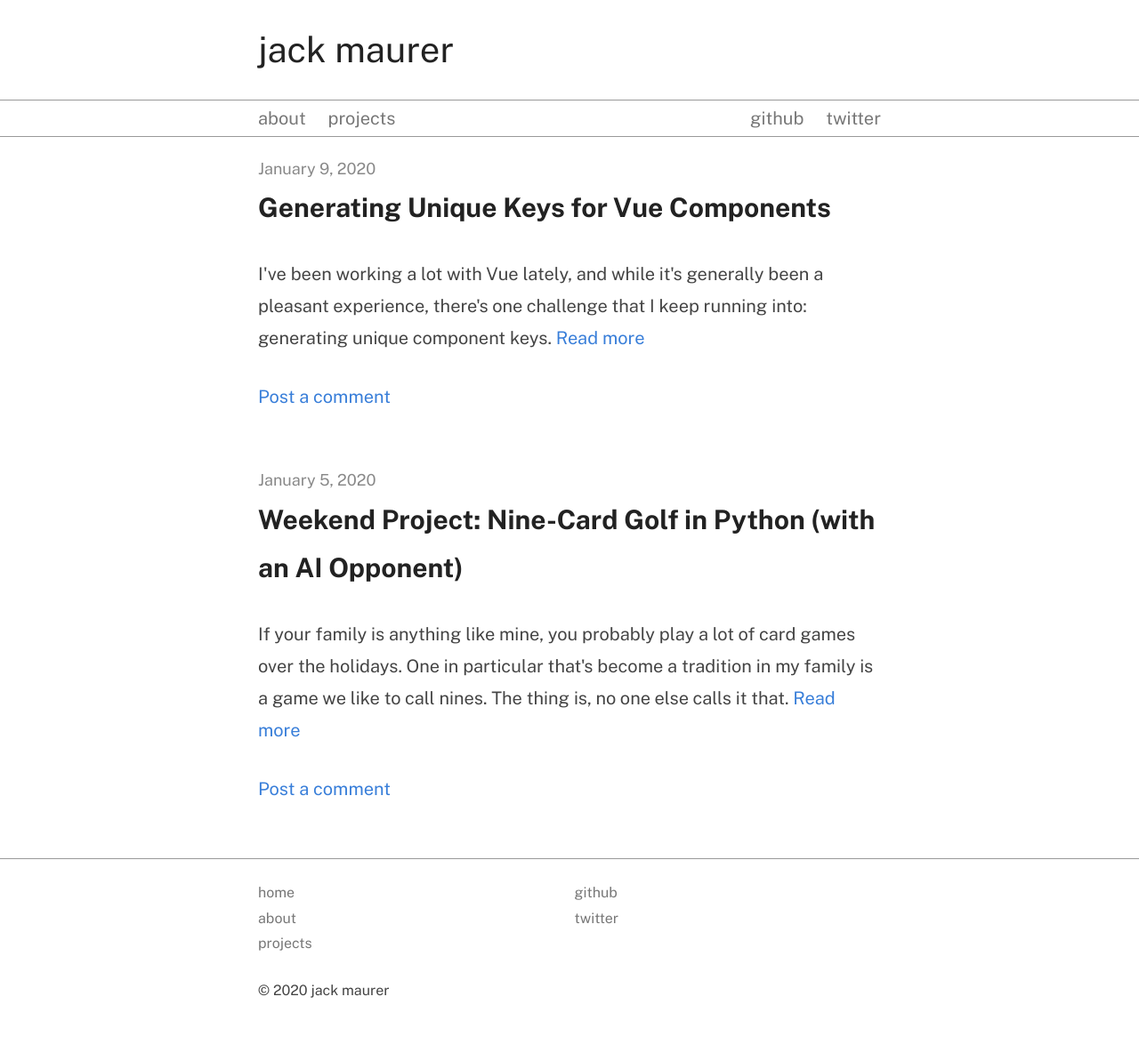
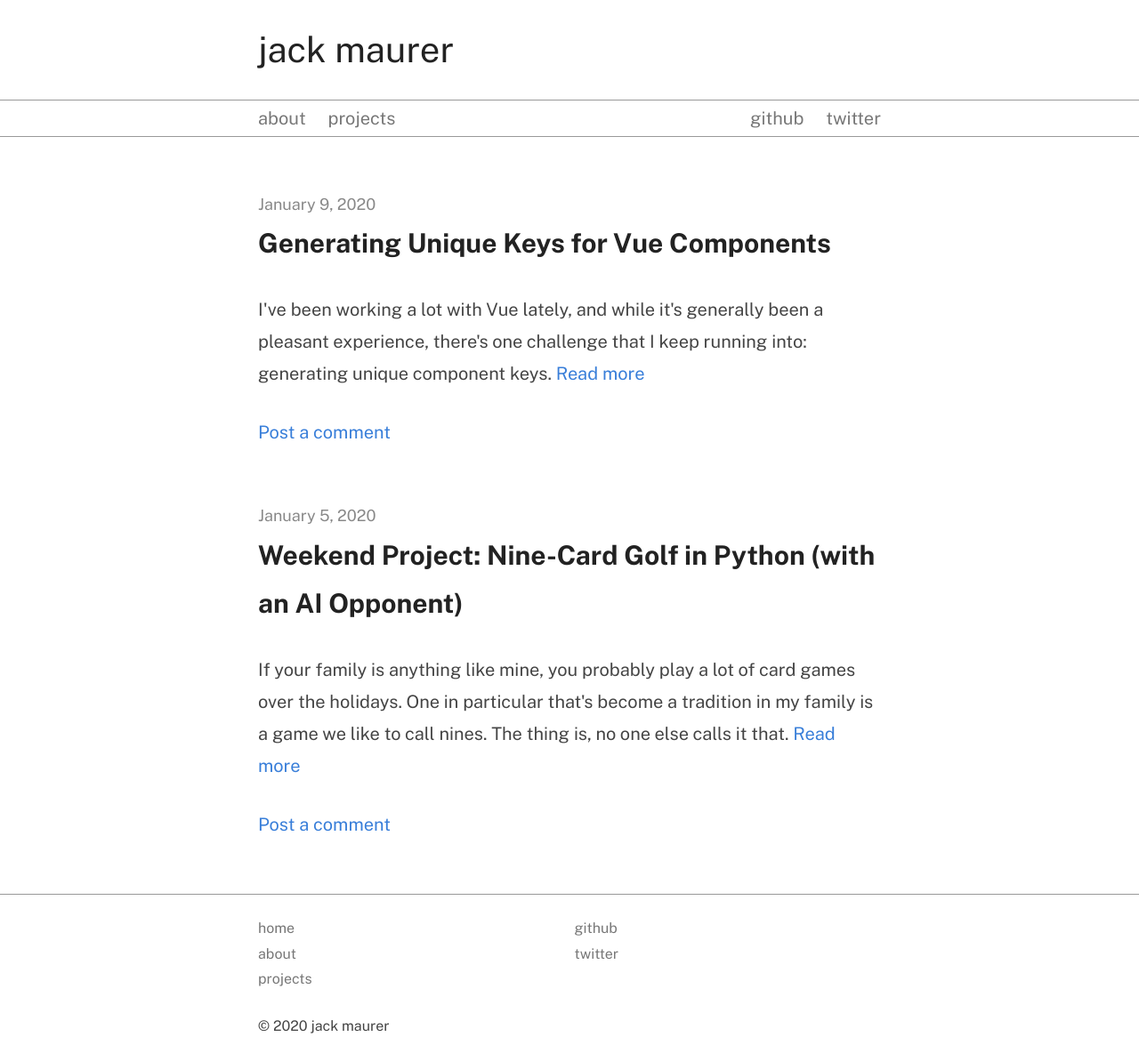
Before and after one commit to jackmaurer/jackmaurer.github.io, a Jekyll site: the page built from index.html, in a window 1280 px wide. Shown: the whole page at 89% size. Built offline with Jekyll 4.4.1, drawn with Linux system fonts in a browser that asks for light colours; comment, search, counter and statistics services are not loaded; before the commit the page ends 1153 px from its top, so only the background shows below that.

Commit message:
Content and post margins, meta viewport

```diff
--- a/_layouts/default.html
+++ b/_layouts/default.html
@@ -13,7 +13,7 @@
 </script>
 <title>{{ page.title }}</title>
 <meta name="description" content="{% if page.description %}{{ page.description }}{% elsif page.excerpt %}{{ page.excerpt }}{% else %}{{ site.description }}{% endif %}">
-<meta name="viewport" content="width=700, initial-scale=1">
+<meta name="viewport" content="width=device-width">
 <link href="https://fonts.googleapis.com/css?family=Public+Sans:400,400i,700,700i|Ubuntu+Mono:400,400i,700,700i&display=swap" rel="stylesheet">
 <link rel="stylesheet" href="/default.css">
 <link rel="stylesheet" href="/main.css">
--- a/main.css
+++ b/main.css
@@ -11,12 +11,12 @@ h1, h2, h3, h4, h5, h6 {
   color: #222;
 }
 
-#site-header-outer, #content-outer {
+#site-header-outer {
   margin: 1rem;
 }
 
 #content-outer {
-  margin-bottom: 3rem;
+  margin: 3rem 1rem;
 }
 
 #site-header, #site-nav-inner-inner, #content, #site-footer-inner-inner {
@@ -112,7 +112,7 @@ h1, h2, h3, h4, h5, h6 {
 }
 
 .post {
-    margin: 0 0 3rem 0;
+    margin: 3rem 0;
 }
 
 .post__date {
```
